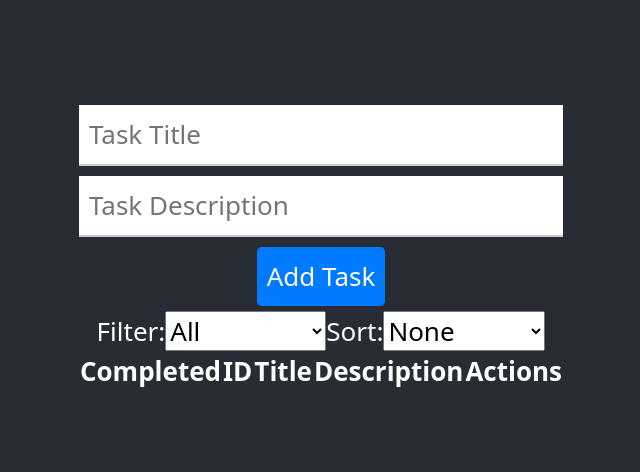
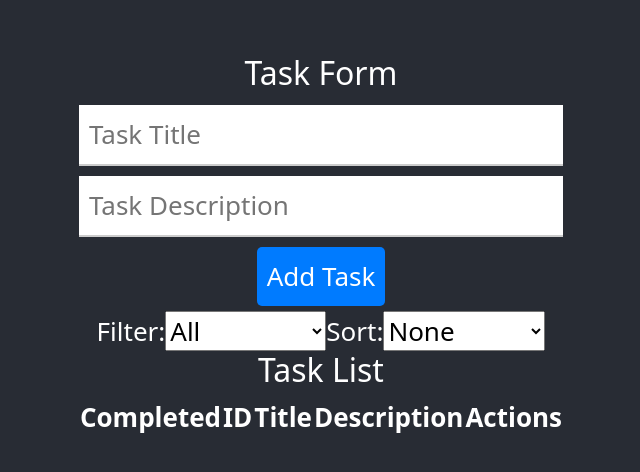
Before and after one commit to lungeloncube/task_management, a React (Create React App) app: page / in a window 1280 px wide. Shown: the part 154-626 px from the top of the page, without its empty margins (319-959 px from the left). Built offline with nearby package versions, Linux system fonts and the light colour scheme.

Commit message:
edit TaskList

```diff
--- a/src/components/Task.js
+++ b/src/components/Task.js
@@ -25,7 +25,7 @@ const Task = (props) => {
 <>
 
 {isEditing ? (
-  //Not sure how to display this need to implement a pop up modal if its possible
+
  <div >
       <TaskEditor task={task} onSave={handleSave} onCancelClick={handleCancelClick} /></div>
       ) :
--- a/src/components/TaskForm.js
+++ b/src/components/TaskForm.js
@@ -21,17 +21,14 @@ function TaskForm({addTask}) {
   }
 
   return (
+    <div>
+    <h2>Task Form</h2>
     <form className="my-form" onSubmit={handleSubmit}>
   <input className="my-input" type="text" value={title} onChange={handleTitleChange} placeholder="Task Title" />
   <input className="my-input" type="text" value={description} onChange={handleDescriptionChange} placeholder="Task Description" />
   <button className="my-button-add" type="submit">Add Task</button>
 </form>
-
-    // <form onSubmit={handleSubmit}>
-    //   <input type="text" value={title} onChange={handleTitleChange} placeholder="Task Title" />
-    //   <input type="text" value={description} onChange={handleDescriptionChange} placeholder="Task Description" />
-    //   <button type="submit">Add Task</button>
-    // </form>
+</div>
   );
 }
 
--- a/src/components/TaskList.js
+++ b/src/components/TaskList.js
@@ -95,6 +95,7 @@ function TaskList() {
         </select>
       </div>
 
+<h2>Task List</h2>
               <table>
         <thead>
           <tr>
```
